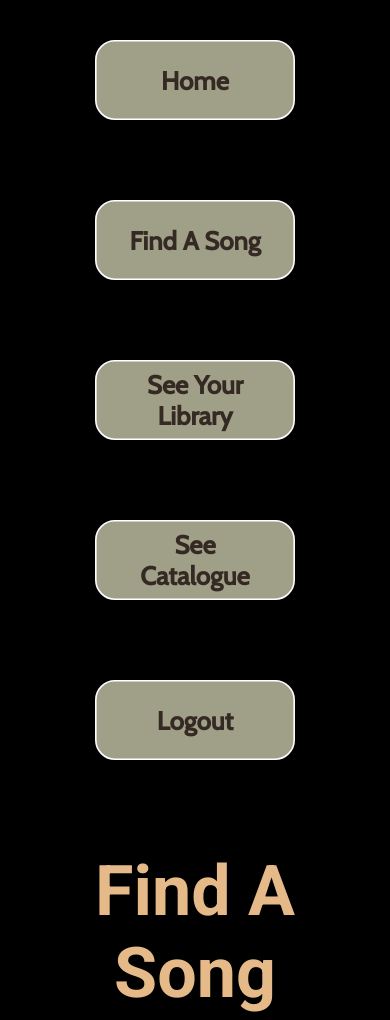
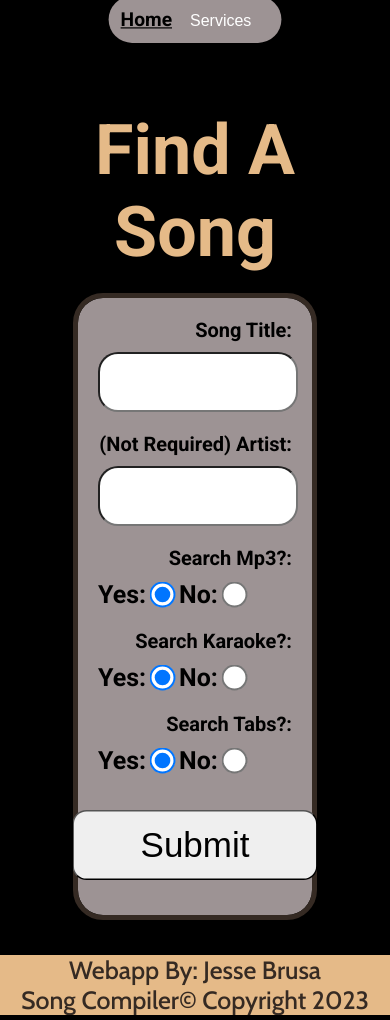
Before and after one commit to jessebrusa/flask-song-compiler, a Flask app: page /find-song in a window 390 px wide. Shown: the top 1020 px of the page. Run offline with Flask 3, Linux system fonts and the light colour scheme; the visitor is signed in with stand-in values (Sample User, id 1); some libraries are stand-ins or nearby versions.

Commit message:
made drop down menu for mobile

```diff
--- a/project/static/css/stylesheet.css
+++ b/project/static/css/stylesheet.css
@@ -1081,6 +1081,14 @@ label {
     display: none;
 }
 
+.nav-container {
+    display: none;
+}
+
+.colorBlack {
+    color: black;
+}
+
 @media screen and (max-width: 1500px) {
     .hero-container {
         flex-direction: column;
@@ -1168,6 +1176,66 @@ label {
         width: 25%;
         margin-left: 5px;
     }
+
+    .navBar {
+        display: none;
+    }
+
+    .nav-container {
+        display: flex;
+        justify-content: space-between;
+        background-color: #9d9394;
+        padding: 10px;
+        border-radius: 20px;
+        scale: 1.2;
+    }
+
+    .nav-list {
+        list-style-type: none;
+        display: flex;
+    }
+
+
+    .nav-item {
+        margin-right: 15px;
+        position: relative;
+        color: black;
+    }
+
+    .dropdown-content {
+        display: none;
+        position: absolute;
+        background-color: #555;
+        min-width: 160px;
+        box-shadow: 0 8px 16px rgba(0, 0, 0, 0.2);
+        z-index: 1;
+    }
+
+
+    .dropdown-btn {
+        background-color: inherit;
+        color: white;
+        border: none;
+        cursor: pointer;
+    }
+
+    /* Style for the links inside the dropdown */
+    .dropdown-content a {
+        color: white;
+        padding: 12px 16px;
+        text-decoration: none;
+        display: block;
+    }
+
+    /* Change color on hover */
+    .dropdown-content a:hover {
+        background-color: #777;
+    }
+
+    /* Show the dropdown content when hovering over the dropdown button */
+    .nav-item:hover .dropdown-content {
+        display: block;
+    }
 }
 
 @media screen and (max-width: 1700px) {
--- a/project/templates/header.html
+++ b/project/templates/header.html
@@ -17,3 +17,29 @@
         <a href="{{ url_for('register_page') }}">Register</a>
     {% endif %}
 </div>
+<div class="nav-container">
+    <ul class="nav-list">
+        <li class="nav-item"><a href="{{ url_for('home_page') }}" class="colorBlack">Home</a></li>
+        <li class="nav-item">
+            <button class="dropdown-btn">Services</button>
+            <div class="dropdown-content">
+                {% if current_user.is_authenticated %}
+                    <a href="{{ url_for('find_song') }}">Find A Song</a>
+                    {% if request.endpoint == 'catalogue' %}
+                        <a href="{{ url_for('library') }}">See Your Library</a>
+                    {% elif request.endpoint == 'library' %}
+                        <a href="{{ url_for('catalogue') }}">See Catalogue</a>
+                    {% else %}
+                        <a href="{{ url_for('library') }}">See Your Library</a>
+                        <a href="{{ url_for('catalogue') }}">See Catalogue</a>
+                    {% endif %}
+                    <a href="{{ url_for('logout') }}">Logout</a>
+                {% else %}
+                    <a href="{{ url_for('catalogue') }}">See Catalogue</a>
+                    <a href="{{ url_for('login_page') }}">Login</a>
+                    <a href="{{ url_for('register_page') }}">Register</a>
+                {% endif %}
+            </div>
+        </li>
+    </ul>
+</div>
```
